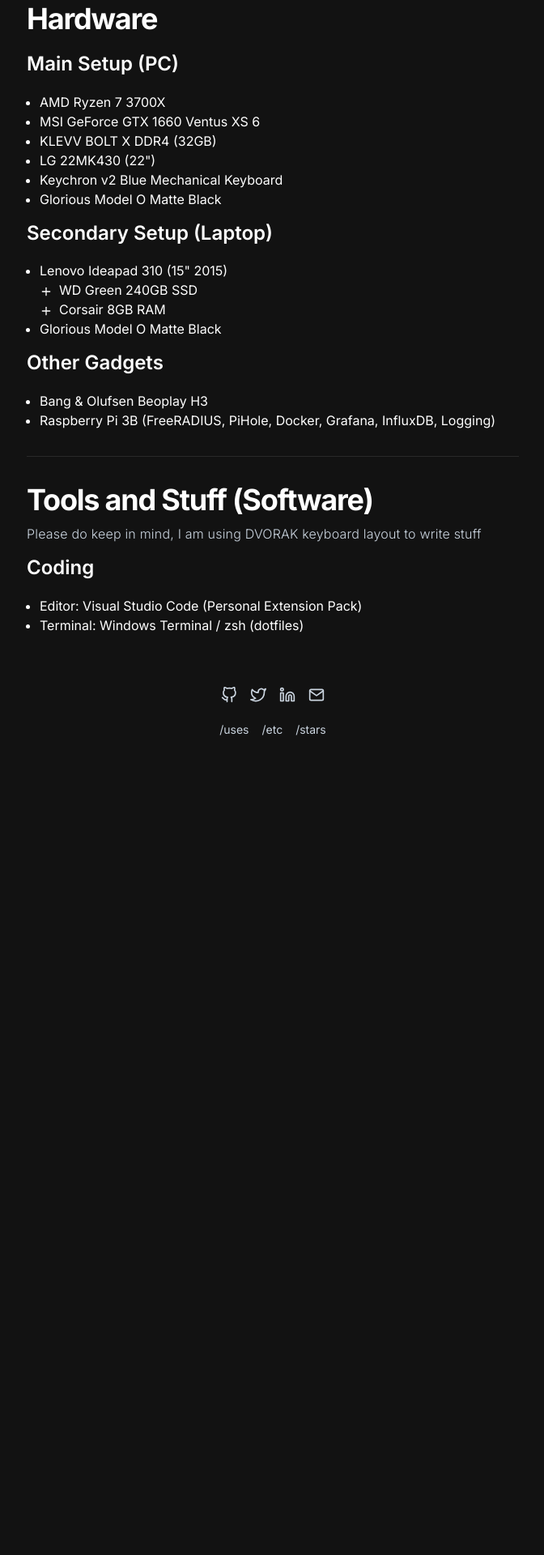
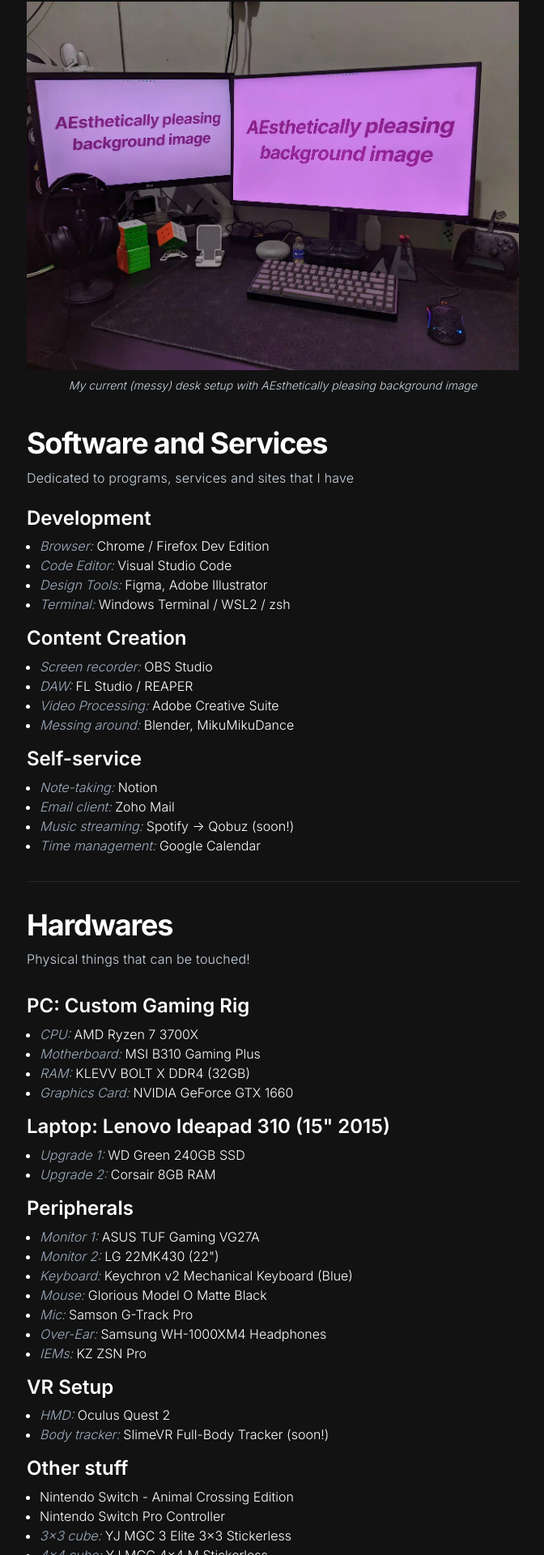
Before and after one commit to angeloanan/angeloanan.xyz, a Next.js app: page /uses in a window 1280 px wide. Shown: the part 316-2236 px from the top of the page at 81% size, without its empty margins (303-975 px from the left). Before the commit the page ends 1259 px from the top, so only its background shows below. Built offline with nearby package versions, Linux system fonts and the light colour scheme.

Commit message:
feat: update /uses

```diff
--- a/src/pages/uses.tsx
+++ b/src/pages/uses.tsx
@@ -6,90 +6,218 @@
   List,
   ListIcon,
   ListItem,
-  UnorderedList
+  Text,
+  UnorderedList,
+  VStack
 } from '@chakra-ui/react'
+import Image from 'next/image'
+import usesHeaderImage from '../../public/img/uses_header.webp'
 import { TextHeading, TextParagraph } from '../components/typography'
 
-import { FiPlus } from 'react-icons/fi'
 import { NextSeo } from 'next-seo'
+
+const ListItemWithPrefix = ({ prefix, ...rest }) => (
+  <ListItem>
+    <Text as='i' color='gray.400'>
+      {prefix}:
+    </Text>{' '}
+    <Text as='span' {...rest}></Text>
+  </ListItem>
+)
 
 const UsesPage: React.FC = () => {
   return (
     <>
       <NextSeo title='/uses' />
       <Box as='header'>
-        <TextHeading as='h1'>Things That Angelo Uses</TextHeading>
+        <TextHeading as='h1'>/uses</TextHeading>
         <TextParagraph>
-          Here is a list on the things I&apos;ve used currently
+          Hardware, softwares and fidgeting toy that I mostly use daily
         </TextParagraph>
       </Box>
 
       <Box as='main' mt={8}>
-        <Box as='section'>
-          <TextHeading as='h2'>Hardware</TextHeading>
+        {/* Image */}
+        <VStack justifyContent='center'>
+          <Box display='block' w='full'>
+            <Image
+              src={usesHeaderImage}
+              alt='My current (messy) desk setup'
+              placeholder='blur'
+              layout='responsive'
+            />
+          </Box>
+          <Text as='i' color='gray.300' fontSize='sm' align='center'>
+            My current (messy) desk setup with AEsthetically pleasing background
+            image
+          </Text>
+        </VStack>
 
-          <Box as='section'>
-            <TextHeading as='h3'>Main Setup (PC)</TextHeading>
+        {/* Software & Service */}
+        <Box as='section' mt={10}>
+          <TextHeading as='h2' mb={2}>
+            Software and Services
+          </TextHeading>
+          <TextParagraph>
+            Dedicated to programs, services and sites that I have
+          </TextParagraph>
+
+          <Box as='section' mt={6}>
+            <TextHeading as='h3' mb={2}>
+              Development
+            </TextHeading>
             <UnorderedList>
-              <ListItem>AMD Ryzen 7 3700X</ListItem>
-              <ListItem>MSI GeForce GTX 1660 Ventus XS 6</ListItem>
-              <ListItem>KLEVV BOLT X DDR4 (32GB)</ListItem>
-              <ListItem>LG 22MK430 (22&quot;)</ListItem>
-              <ListItem>Keychron v2 Blue Mechanical Keyboard</ListItem>
-              <ListItem>Glorious Model O Matte Black</ListItem>
+              <ListItemWithPrefix prefix='Browser'>
+                Chrome / Firefox Dev Edition
+              </ListItemWithPrefix>
+              <ListItemWithPrefix prefix='Code Editor'>
+                Visual Studio Code
+              </ListItemWithPrefix>
+              <ListItemWithPrefix prefix='Design Tools'>
+                Figma, Adobe Illustrator
+              </ListItemWithPrefix>
+              <ListItemWithPrefix prefix='Terminal'>
+                Windows Terminal / WSL2 / zsh
+              </ListItemWithPrefix>
             </UnorderedList>
-          </Box>
 
-          <Box as='section' mt={4}>
-            <TextHeading as='h3'>Secondary Setup (Laptop)</TextHeading>
+            <TextHeading as='h3' mb={2} mt={4}>
+              Content Creation
+            </TextHeading>
             <UnorderedList>
-              <ListItem>Lenovo Ideapad 310 (15&quot; 2015)</ListItem>
-              <List>
-                <ListItem>
-                  <ListIcon as={FiPlus} />
-                  WD Green 240GB SSD
-                </ListItem>
-                <ListItem>
-                  <ListIcon as={FiPlus} />
-                  Corsair 8GB RAM
-                </ListItem>
-              </List>
-              <ListItem>Glorious Model O Matte Black</ListItem>
+              <ListItemWithPrefix prefix='Screen recorder'>
+                OBS Studio
+              </ListItemWithPrefix>
+              <ListItemWithPrefix prefix='DAW'>
+                FL Studio / REAPER
+              </ListItemWithPrefix>
+              <ListItemWithPrefix prefix='Video Processing'>
+                Adobe Creative Suite
+              </ListItemWithPrefix>
+              <ListItemWithPrefix prefix='Messing around'>
+                Blender, MikuMikuDance
+              </ListItemWithPrefix>
             </UnorderedList>
-          </Box>
 
-          <Box as='section' mt={4}>
-            <TextHeading as='h3'>Other Gadgets</TextHeading>
+            <TextHeading as='h3' mb={2} mt={4}>
+              Self-service
+            </TextHeading>
             <UnorderedList>
-              <ListItem>Bang &amp; Olufsen Beoplay H3</ListItem>
-              <ListItem>
-                Raspberry Pi 3B (FreeRADIUS, PiHole, Docker, Grafana, InfluxDB,
-                Logging)
-              </ListItem>
-              {/* <ListItem>OVH VPS (Docker, Lyrics Finder Bot)</ListItem>
-              <ListItem>UpCloud VPS (Minecraft Server)</ListItem> */}
+              <ListItemWithPrefix prefix='Note-taking'>
+                Notion
+              </ListItemWithPrefix>
+              <ListItemWithPrefix prefix='Email client'>
+                Zoho Mail
+              </ListItemWithPrefix>
+              <ListItemWithPrefix prefix='Music streaming'>
+                Spotify &rarr; Qobuz (soon!)
+              </ListItemWithPrefix>
+              <ListItemWithPrefix prefix='Time management'>
+                Google Calendar
+              </ListItemWithPrefix>
             </UnorderedList>
           </Box>
         </Box>
 
         <Divider mt={8} />
 
+        {/* Hardware */}
         <Box as='section' mt={8}>
           <TextHeading as='h2' mb={2}>
-            Tools and Stuff (Software)
+            Hardwares
           </TextHeading>
-          <TextParagraph>
-            Please do keep in mind, I am using DVORAK keyboard layout to write
-            stuff
-          </TextParagraph>
+          <TextParagraph>Physical things that can be touched!</TextParagraph>
 
-          <Box as='section' mt={4}>
-            <TextHeading as='h3'>Coding</TextHeading>
+          <Box as='section' mt={8}>
+            <TextHeading as='h3' mb={2}>
+              PC: Custom Gaming Rig
+            </TextHeading>
             <UnorderedList>
-              <ListItem>
-                Editor: Visual Studio Code (Personal Extension Pack)
+              <ListItemWithPrefix prefix='CPU'>
+                AMD Ryzen 7 3700X
+              </ListItemWithPrefix>
+              <ListItemWithPrefix prefix='Motherboard'>
+                MSI B310 Gaming Plus
+              </ListItemWithPrefix>
+              <ListItemWithPrefix prefix='RAM'>
+                KLEVV BOLT X DDR4 (32GB)
+              </ListItemWithPrefix>
+              <ListItemWithPrefix prefix='Graphics Card'>
+                NVIDIA GeForce GTX 1660
+              </ListItemWithPrefix>
+            </UnorderedList>
+
+            <TextHeading as='h3' mb={2} mt={4}>
+              Laptop: Lenovo Ideapad 310 (15&quot; 2015)
+            </TextHeading>
+            <UnorderedList>
+              <ListItemWithPrefix prefix='Upgrade 1'>
+                WD Green 240GB SSD
+              </ListItemWithPrefix>
+              <ListItemWithPrefix prefix='Upgrade 2'>
+                Corsair 8GB RAM
+              </ListItemWithPrefix>
+            </UnorderedList>
+
+            <TextHeading as='h3' mb={2} mt={4}>
+              Peripherals
+            </TextHeading>
+            <UnorderedList>
+              <ListItemWithPrefix prefix='Monitor 1'>
+                ASUS TUF Gaming VG27A
+              </ListItemWithPrefix>
+              <ListItemWithPrefix prefix='Monitor 2'>
+                LG 22MK430 (22&quot;)
+              </ListItemWithPrefix>
+              <ListItemWithPrefix prefix='Keyboard'>
+                Keychron v2 Mechanical Keyboard (Blue)
+              </ListItemWithPrefix>
+              <ListItemWithPrefix prefix='Mouse'>
+                Glorious Model O Matte Black
+              </ListItemWithPrefix>
+              <ListItemWithPrefix prefix='Mic'>
+                Samson G-Track Pro
+              </ListItemWithPrefix>
+              <ListItemWithPrefix prefix='Over-Ear'>
+                Samsung WH-1000XM4 Headphones
+              </ListItemWithPrefix>
+              <ListItemWithPrefix prefix='IEMs'>KZ ZSN Pro</ListItemWithPrefix>
+            </UnorderedList>
+
+            <TextHeading as='h3' mb={2} mt={4}>
+              VR Setup
+            </TextHeading>
+            <UnorderedList>
+              <ListItemWithPrefix prefix='HMD'>
+                Oculus Quest 2
+              </ListItemWithPrefix>
+              <ListItemWithPrefix prefix='Body tracker'>
+                SlimeVR Full-Body Tracker (soon!)
+              </ListItemWithPrefix>
+            </UnorderedList>
+
+            <TextHeading as='h3' mb={2} mt={4}>
+              Other stuff
+            </TextHeading>
+            <UnorderedList>
+              <ListItem fontWeight={300}>
+                Nintendo Switch - Animal Crossing Edition
               </ListItem>
-              <ListItem>Terminal: Windows Terminal / zsh (dotfiles)</ListItem>
+              <ListItem fontWeight={300}>
+                Nintendo Switch Pro Controller
+              </ListItem>
+              <ListItemWithPrefix prefix='3x3 cube'>
+                YJ MGC 3 Elite 3x3 Stickerless
+              </ListItemWithPrefix>
+              <ListItemWithPrefix prefix='4x4 cube'>
+                YJ MGC 4x4 M Stickerless
+              </ListItemWithPrefix>
+              <ListItemWithPrefix prefix='5x5 cube'>
+                YJ MGC 5x5 M Stickerless
+              </ListItemWithPrefix>
+              <ListItemWithPrefix prefix='Cube lube'>
+                LUNAR by SpeedCubeShop
+              </ListItemWithPrefix>
             </UnorderedList>
           </Box>
         </Box>
```
Also changed, not shown: public/img/uses_header.webp (added).
